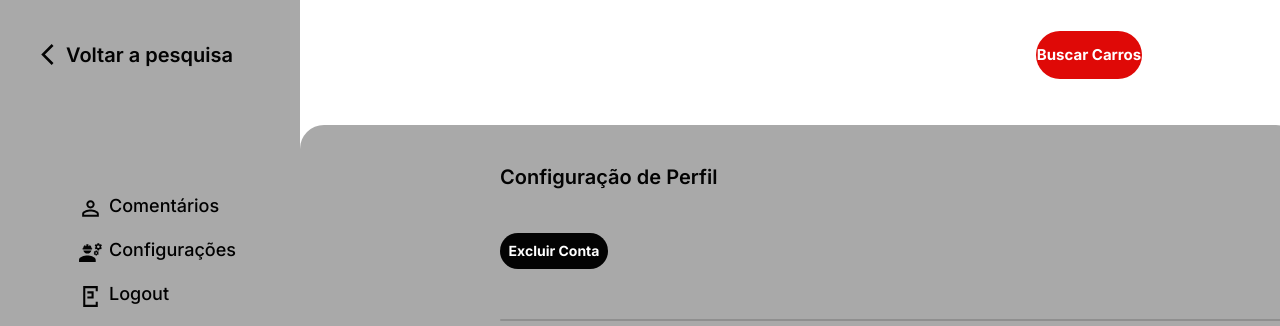
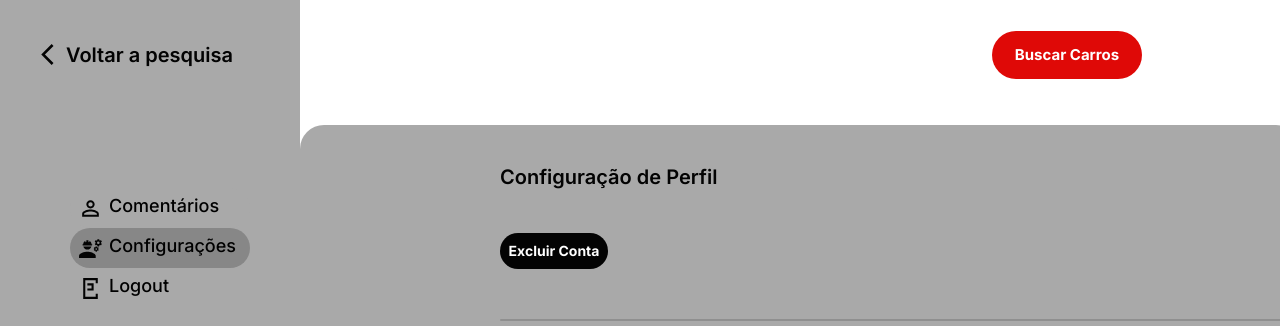
Before and after one commit to filipesuhett/youcars-comparator, a Next.js app in the folder frontend/: page /perfil in a window 1280 px wide. Shown: the top 326 px of the page. Built offline with nearby package versions, Linux system fonts and the light colour scheme; no server answers.

Commit message:
change dropdown, perfil css; change searchCar and opinion

```diff
--- a/frontend/src/app/perfil/page.jsx
+++ b/frontend/src/app/perfil/page.jsx
@@ -14,84 +14,18 @@ const api = axios.create({
   baseURL: 'http://localhost:3001'
 })
 
-const styles = {
-  screen:{
-    display:'flex',
-    position: 'relative',
-    width: '100vw',
-    height:'100vh'
-  },
-  Text: {
-    color: '#030303',
-    fontSize: '20px',
-    fontFamily: 'Source Sans Pro',
-    fontWeight: 700,
-    lineHeight: '20px',
-  },
-  opicoes: {
-    display: 'flex',
-    flexDirection: 'column',
-    width: '300px',
-    height: '100vh',
-    backgroundColor: '#a9a9a9',
-    padding: '42px 0 0 35px'
-  },
-  Button: {
-    display: 'flex',
-    cursor: 'pointer',
-    width: '320px',
-    height: '44px',
-    padding: '8px',
-    boxSizing: 'border-box',
-    borderRadius: '24px',
-    color: '#000000',
-    fontSize: '18px',
-    fontWeight: '500',
-    fontFamily: 'Source Sans 3',
-    lineHeight: '20px',
-    outline: 'none',
-    margin: '0 0 0 35px'
-  },
-  Icon: {
-    color: '#030303',
-    fill: '#030303',
-    fontSize: '26px',
-    margin: '0 6px 0 0',
-    width: '25px',
-    height: '25px',
-  },
-  ButtonSearch: {
-    position: 'absolute',
-    cursor: 'pointer',
-    top: '31px',
-    right: '138px',
-    width: '106px',
-    height: '48px',
-    border: '0',
-    boxSizing: 'border-box',
-    borderRadius: '24px',
-    backgroundColor: '#df0907',
-    color: '#ffffff',
-    fontSize: '15px',
-    fontFamily: 'Source Sans 3',
-    fontWeight: 700,
-    lineHeight: '20px',
-    display: 'flex',
-    justifyContent: 'center',
-    alignItems: 'center',
-    zIndex: '1'
-  },
-  voltar: {
-    display: 'flex',
-    margin: '0 0 120px 0',
-    color: '#030303',
-    fontSize: '20px',
-    fontFamily: 'Source Sans 3',
-    fontWeight: 600,
-    lineHeight: '26px'
-  }
 
-};
+
+
+
+
+export default function Perfil() {
+  const [login, setLogin] = useState('');
+  const [senha, setSenha] = useState('');
+  const [settingsDisplay, setSettingDisplay] = useState(true)
+  const [perfilDisplay, setperfilDisplay] = useState(false)
+  const [active, setActive] = useState(false);
+
 
   const IconSettings = () => (
     <svg style={styles.Icon}  viewBox="0 0 24 24">
@@ -128,12 +62,121 @@ const IconLogout = () => (
   );
 
 
-export default function Perfil() {
-  const [login, setLogin] = useState('');
-  const [senha, setSenha] = useState('');
-  const [settingsDisplay, setSettingDisplay] = useState(true)
-  const [perfilDisplay, setperfilDisplay] = useState(false)
-  const [active, setActive] = useState(false);
+  const styles = {
+    screen:{
+      display:'flex',
+      position: 'relative',
+      width: '100vw',
+      height:'100vh'
+    },
+    Text: {
+      color: '#030303',
+      fontSize: '20px',
+      fontFamily: 'Source Sans Pro',
+      fontWeight: 700,
+      lineHeight: '20px',
+    },
+    opicoes: {
+      display: 'flex',
+      flexDirection: 'column',
+      width: '300px',
+      height: '100vh',
+      backgroundColor: '#a9a9a9',
+      padding: '42px 0 0 35px'
+    },
+    ButtonComents: {
+      display: 'flex',
+      cursor: 'pointer',
+      width: '180px',
+      height: '40px',
+      padding: '8px',
+      boxSizing: 'border-box',
+      borderRadius: '24px',
+      color: '#000000',
+      fontSize: '18px',
+      fontWeight: '500',
+      fontFamily: 'Source Sans 3',
+      lineHeight: '20px',
+      outline: 'none',
+      margin: '0 0 0 35px',
+      backgroundColor: perfilDisplay ? '#878787':'#a9a9a9'
+
+    },
+    ButtonSettings: {
+      display: 'flex',
+      cursor: 'pointer',
+      width: '180px',
+      height: '40px',
+      padding: '8px',
+      boxSizing: 'border-box',
+      borderRadius: '24px',
+      color: '#000000',
+      fontSize: '18px',
+      fontWeight: '500',
+      fontFamily: 'Source Sans 3',
+      lineHeight: '20px',
+      outline: 'none',
+      margin: '0 0 0 35px',
+      backgroundColor: settingsDisplay ? '#878787':'#a9a9a9'
+    },
+    Button: {
+      display: 'flex',
+      cursor: 'pointer',
+      width: '320px',
+      height: '44px',
+      padding: '8px',
+      boxSizing: 'border-box',
+      borderRadius: '24px',
+      color: '#000000',
+      fontSize: '18px',
+      fontWeight: '500',
+      fontFamily: 'Source Sans 3',
+      lineHeight: '20px',
+      outline: 'none',
+      margin: '0 0 0 35px',
+    },
+    Icon: {
+      color: '#030303',
+      fill: '#030303',
+      fontSize: '26px',
+      margin: '0 6px 0 0',
+      width: '25px',
+      height: '25px',
+    },
+    ButtonSearch: {
+      position: 'absolute',
+      cursor: 'pointer',
+      top: '31px',
+      right: '138px',
+      width: '150px',
+      height: '48px',
+      border: '0',
+      boxSizing: 'border-box',
+      borderRadius: '24px',
+      backgroundColor: '#df0907',
+      color: '#ffffff',
+      fontSize: '15px',
+      fontFamily: 'Source Sans 3',
+      fontWeight: 700,
+      lineHeight: '20px',
+      display: 'flex',
+      justifyContent: 'center',
+      alignItems: 'center',
+      zIndex: '1'
+    },
+    voltar: {
+      display: 'flex',
+      margin: '0 0 120px 0',
+      color: '#030303',
+      fontSize: '20px',
+      fontFamily: 'Source Sans 3',
+      fontWeight: 600,
+      lineHeight: '26px'
+    }
+
+  };
+
+
   const popup = {
     Container: {
       width: '100vw',
@@ -201,6 +244,8 @@ export default function Perfil() {
       outline: 'none',
     }
   }
+
+
   function handleClickPopup(){
     setActive(false)
   }
@@ -270,13 +315,13 @@ export default function Perfil() {
 
         <div style={styles.opicoes}>
             <a style={styles.voltar} href="/search"><IconBack/> Voltar a pesquisa</a>
-            <a style={styles.Button}  onClick={handleClickComentarios}><IconPerson/> Comentários</a>
-            <a style={styles.Button} onClick={handleClickConfiguracao}><IconSettings/> Configurações</a>
+            <a style={styles.ButtonComents}  onClick={handleClickComentarios}><IconPerson/> Comentários</a>
+            <a style={styles.ButtonSettings} onClick={handleClickConfiguracao}><IconSettings/> Configurações</a>
 
             <a style={styles.Button} onClick={handleClickLogout}><IconLogout/> Logout</a>
         </div>
 
-        < Settings display={settingsDisplay} setActive={setActive} login={login} senha={senha}  />
+        <Settings display={settingsDisplay} setActive={setActive} login={login} senha={senha}  />
 
         <PerfilUsuario display={perfilDisplay}/>
 
--- a/frontend/src/components/opinion.jsx
+++ b/frontend/src/components/opinion.jsx
@@ -107,6 +107,19 @@ const IconTrash = () => (
 
 
 const Opinion = ({comentario, login, excluir, pagUsuario}) => {
+  const date = new Date(comentario.created_at);
+
+  const formattedDate = date.toLocaleDateString('pt-BR', {
+    day: '2-digit',
+    month: '2-digit',
+    year: 'numeric',
+  });
+
+  const formattedTime = date.toLocaleTimeString('pt-BR', {
+    hour: '2-digit',
+    minute: '2-digit',
+  });
+
   const [excluirComentario, setExcluirComentario] = useState(false)
   useEffect(() => {
     if(getUser() == comentario.login || login){
@@ -156,7 +169,7 @@ const Opinion = ({comentario, login, excluir, pagUsuario}) => {
 
       <div style={styles.cantinho}>
 
-        <p style={styles.date}>{comentario.created_at ?? "20/04/2023 20:20"}</p>
+        <p style={styles.date}>{formattedDate && formattedTime ? `${formattedDate}  ${formattedTime}` : "20/04/2023 20:20"}</p>
       </div>
     </div>
   );
--- a/frontend/src/components/searchCar.jsx
+++ b/frontend/src/components/searchCar.jsx
@@ -172,6 +172,9 @@ const SearchCar = (props) => {
     }
 
     async function handleClickGetModelo(){
+      if(marca1==''||marca1=='Selecione uma Marca'){
+        return
+      }
       await api({
         method: 'get',
         url:'/api/model',
@@ -194,7 +197,9 @@ const SearchCar = (props) => {
     }
 
     async function handleClickGetAno(){
-
+      if(modelo1==''||modelo1=='Selecione um Modelo'){
+        return
+      }
       await api({
         method: 'get',
         url:'/api/year',
```
Also changed, not shown: frontend/src/app/css/dropdown.module.css (+14 -1 lines). Lines whose indentation alone changed are shown as unchanged.
